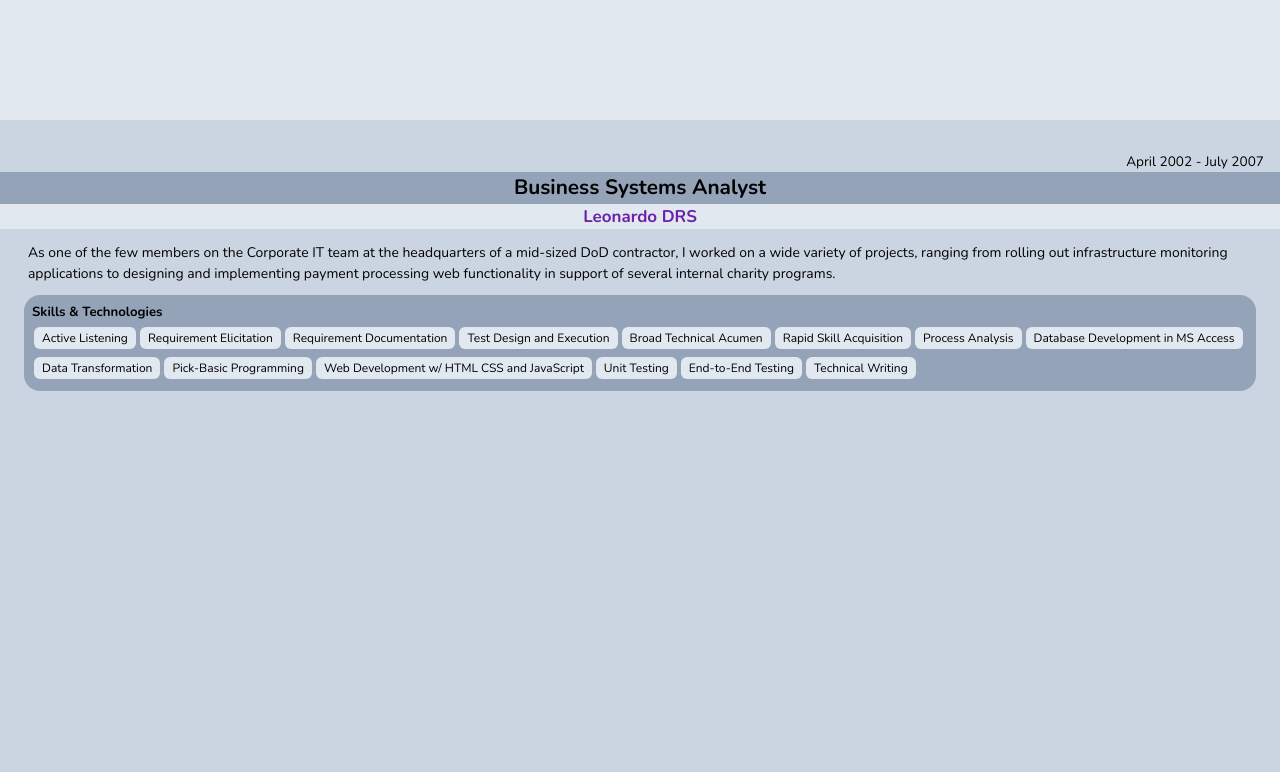
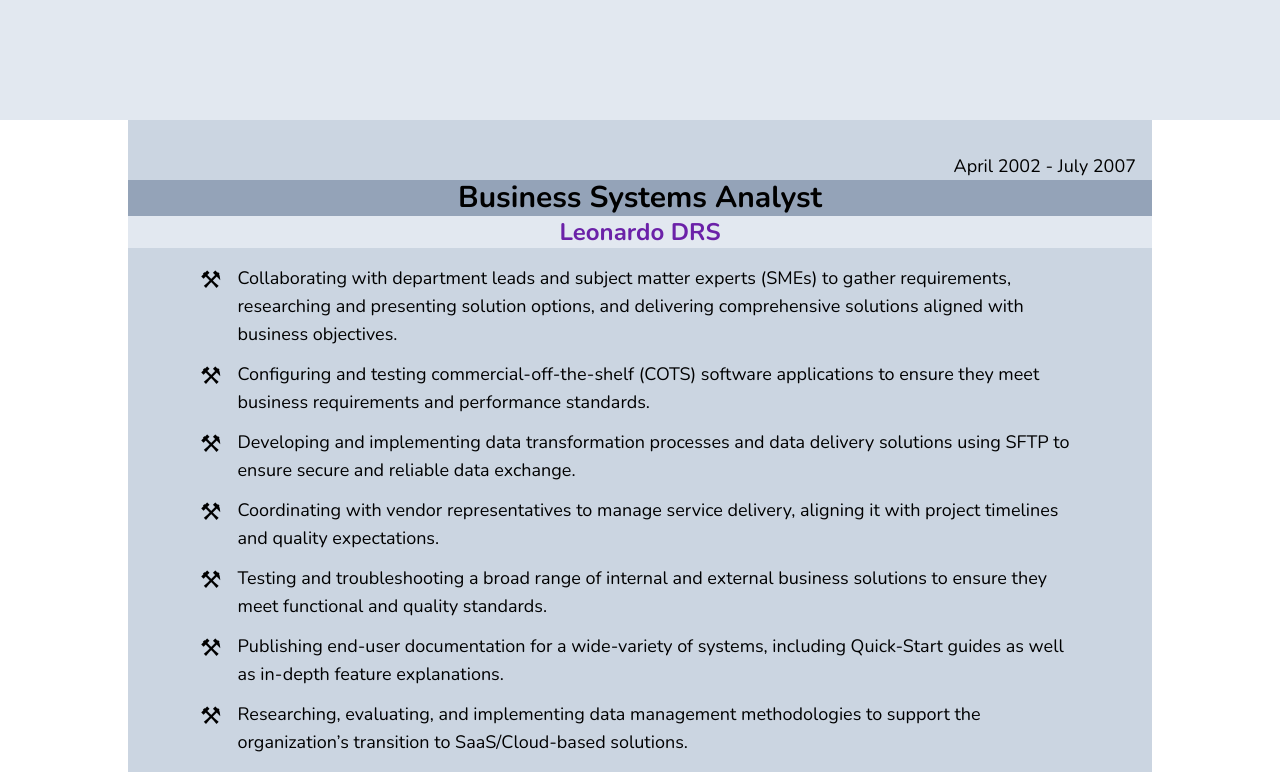
Before and after one commit to smithhayward/smithdoesstuff-com-svelte, a SvelteKit app: page / in a window 1280 px wide. Shown: the part 680-1452 px from the top of the page. Built offline with nearby package versions, Linux system fonts and the light colour scheme.

Commit message:
added media conditions for desktop

```diff
--- a/src/lib/jobs.json
+++ b/src/lib/jobs.json
@@ -98,7 +98,7 @@
 "start": "April 2022",
 "end": "April 2024",
 "buzzwords": [""],
-"summary": ["Soon after my contract work was complete, I was contacted by a former colleague who had recently sold his Compensation Planning SaaS startup to Unit4, in need of an experienced and passionate consultant to jump in and take the reins while staff and infrastructure were in transition.","Onboarding was quick, but I was held back by a combination of application defects and the globally distributed structure of the technical team. Thanks to my previous experience with SaaS products and SQL, I persuaded leadership to give me the system permissions necessary to more effectively serve my customers."],
+"summary": ["Soon after my contract work was complete, I was contacted by a former colleague who had recently sold his Compensation Planning SaaS startup to Unit4, in need of an experienced and passionate consultant to jump in and take the reins while staff and infrastructure were in transition.","Onboarding was quick, but I was held back by a combination of application defects and the globally distributed structure of the technical team. Due to my previous experience with SaaS products and SQL, I was granted the permissions needed to more effectively serve my customers."],
 "skills": ["Consulting", "Trusted Advisory Role", "Rapid Skill Acquisition", "Requirement Elicitation", "Microsoft Power Automate", "Product Management", "SQL Queries", "mySQL Databases", "Jenkins DevOps", "S3 File Stores"],
 "responsibilities": [{ "id": 1, "content": "Collaborating with compensation managers and directors across various industries, aligning their unique requirements with the functionalities and strengths of our SaaS solution." },{ "id": 2, "content": "Instructing customers on system capabilities, actively seeking mutually acceptable solutions when discrepancies arise." },{ "id": 3, "content": "Communicating data requirements to align with both business and functional objectives, while offering data analysis services to ensure incoming data adhered to structural and quality standards." },{ "id": 4, "content": "Unit testing configured modules and guiding clients through user acceptance testing phases, sometimes necessitating reconfiguration or adjustment to system expectations." },{ "id": 5, "content": "Documenting system issues with thorough explanation of expectations and results including screenshots and extracts from the database." },{ "id": 6, "content": "Partnering with Product Management, utilizing my ten years of Compensation Planning SaaS experience to help develop a robust product roadmap that benefits both Unit4 and our customers." },{ "id": 7, "content": "" },{ "id": 8, "content": "" }],
 "successes": [{ "id": 1, "content": "Within six months of joining Unit4 I had accumulated a deep functional and technical understanding of the platform, becoming a primary resource for other departments." },{ "id": 2, "content": "Implemented a robust workflow to manage complex internal processes with Microsoft Power Automate and Teams Sites to eliminate our reliance on email and Teams chat to coordinate critical activities in a 100% remote working environment." },{ "id": 3, "content": "Successfully delivered 20+ high-touch compensation planning cycles for a dozen existing clients while also onboarding several new customers each year." },{ "id": 4, "content": "" },{ "id": 5, "content": "" }]
--- a/src/routes/+page.svelte
+++ b/src/routes/+page.svelte
@@ -19,16 +19,16 @@
     }, 4500);
 
 
-let mode = 'summary';
+let mode = 'resp';
 let bdr = false;
 
 </script>
 
 
-<div id="index" class="flex flex-col md:flex-row h-svh bg-slate-200 overflow-hidden">
+<div id="index" class="flex flex-col lg:flex-row h-svh bg-slate-200 overflow-hidden ">
 
-    <div class="flex flex-col mx-auto my-auto sm:flex-row ">
-    <div class="flex flex-col my-auto mx-auto sm:min-w-[530px] border-slate-700 md:bg-slate-50 md:mx-16 md:p-24 md:shadow-2xl">
+    <div class="flex flex-col mx-auto my-auto lg:flex-row ">
+    <div class="flex flex-col my-auto mx-auto lg:min-w-[530px]  border-slate-700 lg:bg-slate-50 lg:mx-16 lg:p-24 lg:shadow-2xl">
         <div class="text-5xl">Smith Hayward</div>
 
         <div class=" h-10 text-3xl italic">{#key $heroString}<span>{$heroString}</span>{/key}</div>
@@ -55,24 +55,24 @@
 
 
 {#each jobFile as job, i}
-<div transition:fade  id="experience{i}" class="flex flex-col h-svh bg-slate-300">
-        <div class="w-full text-end pr-4 mx-auto text-[0.85em]  mt-8 ">{job.start} - {job.end}</div>
-    <div class=" w-full text-center bg-slate-400 mx-auto text-[1.3em] font-bold">{job.title}</div>
-        <div class=" w-full text-center bg-slate-200 mx-auto font-bold text-purple-800 text-[1.06em]">{job.company}</div>
+<div transition:fade  id="experience{i}" class="flex flex-col h-svh lg:max-w-[1024px] lg:mx-auto bg-slate-300">
+        <div class="w-full text-end pr-4 mx-auto text-[0.85em] sm:text-[1em] lg:text-lg mt-8 ">{job.start} - {job.end}</div>
+    <div class=" w-full text-center bg-slate-400 mx-auto text-xl lg:text-3xl font-bold">{job.title}</div>
+        <div class=" w-full text-center bg-slate-200 mx-auto font-bold text-purple-800 text-lg lg:text-2xl">{job.company}</div>
 
 
-    <div id="body{i}" class="flex flex-col mx-auto h-full max-h-[600px] overflow-auto">
+    <div id="body{i}" class="flex flex-col mx-auto h-full max-h-[600px] overflow-auto lg:overflow-clip">
 
         {#if mode === 'summary'}
-        <div id="summary{i}" class="flex flex-col mx-6 my-2">
+        <div id="summary{i}" class="flex flex-col mx-6 my-2 lg:px-12">
             {#each job.summary as sentence}
-                <div class="my-0.5 p-1 text-[.87em] ">{sentence}</div>
+                <div class="my-0.5 lg:my-4 p-1 text-[.87em] md:text-lg">{sentence}</div>
             {/each}
 
-        <div id="skills{i}" class="flex flex-wrap mt-1 text-[0.75em] bg-slate-400 rounded-2xl p-2">
-            <div class="w-full font-bold text-[1.1em]">Skills & Technologies</div>
+        <div id="skills{i}" class="flex flex-wrap mt-1 p-2 text-[0.75em] lg:text-lg lg:px-3 bg-slate-400 rounded-2xl ">
+            <div class="w-full font-bold ">Skills & Technologies</div>
             { #each job.skills as skill }
-                <div class="bg-slate-200 px-2 mx-0.5 my-1 p-0.5 rounded-md">{skill}</div>
+                <div class="bg-slate-200 px-2 mx-0.5 my-1 p-0.5 rounded-m">{skill}</div>
             {/each}
         </div>
 
@@ -81,17 +81,28 @@
 
         {:else if mode === 'resp'}
 
-        <div class="mx-6 my-2 {bdr?"border border-slate-800":""}">
+        <div class="mx-4 my-2 {bdr?"border border-slate-800":""} lg:px-12">
             {#each job.responsibilities as responsibility}
-                <div class="my-0.5 p-1 text-[.87em] ">{responsibility.content}</div>
+            {#if responsibility.content !== ''}
+                <div class="my-0.5 p-1 text-[0.9em] md:text-lg lg:m-1 lg:p-1 lg:rounded-xl lg:flex ">
+                    <div class="hidden lg:block pr-4 text-2xl">&#9874;</div>
+                    {responsibility.content}
+
+                </div>
+            {/if}
             {/each}
         </div>
 
         {:else if mode === 'successes'}
 
-        <div class="mx-6 my-2 {bdr?"border border-slate-800":""}">
+        <div class="mx-6 my-2 {bdr?"border border-slate-800":""} lg:px-12">
             {#each job.successes as success}
-                <div class="my-0.5 p-1 text-[.87em] ">{success.content}</div>
+            {#if success.content !== ''}
+                <div class="my-0.5 p-1 text-[.87em] md:text-lg lg:text-lg lg:flex ">
+                    <div class="hidden lg:block pr-4 text-3xl">&#10032;</div>
+                    {success.content}
+                </div>
+            {/if}
             {/each}
         </div>
 
```
